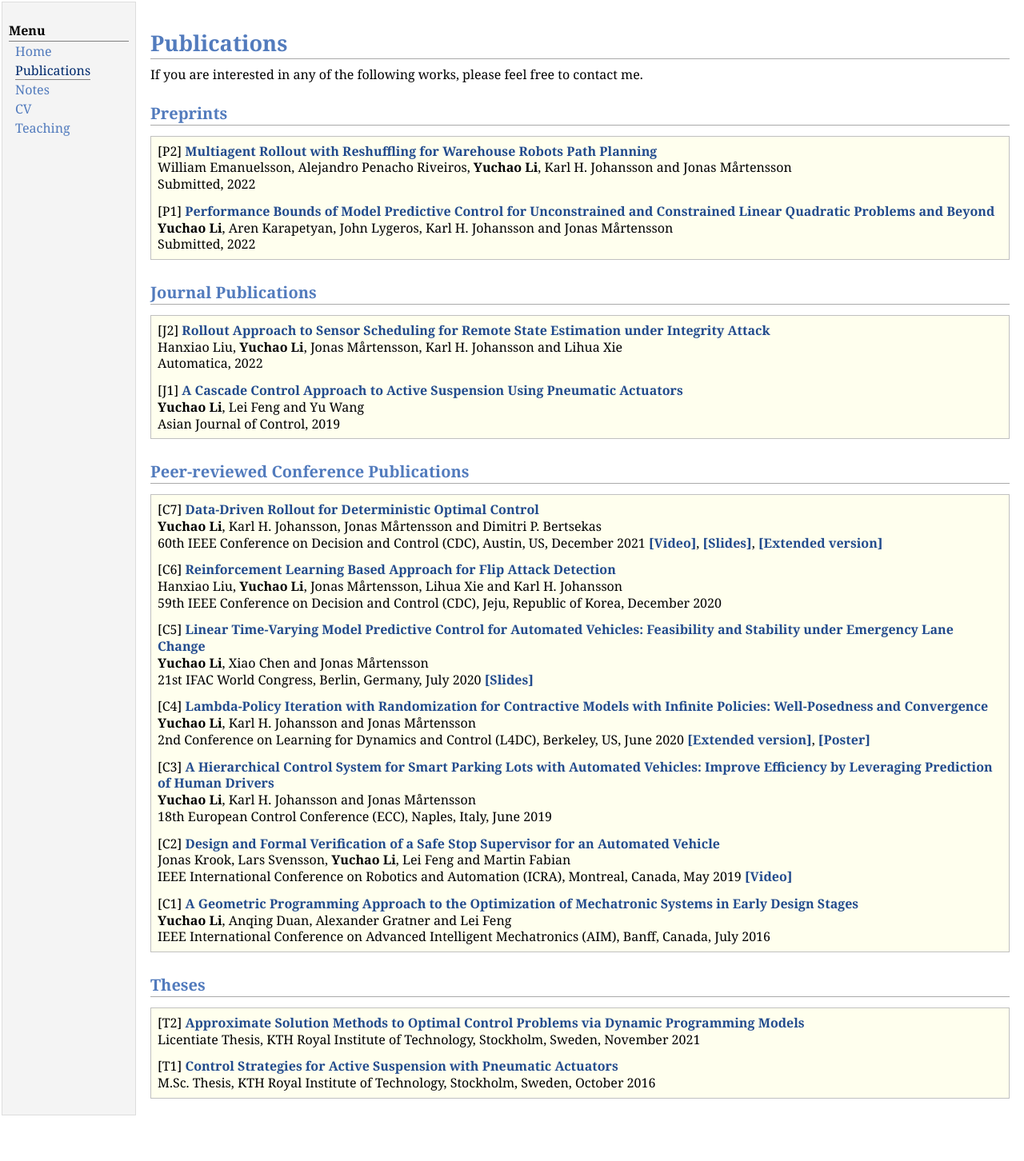
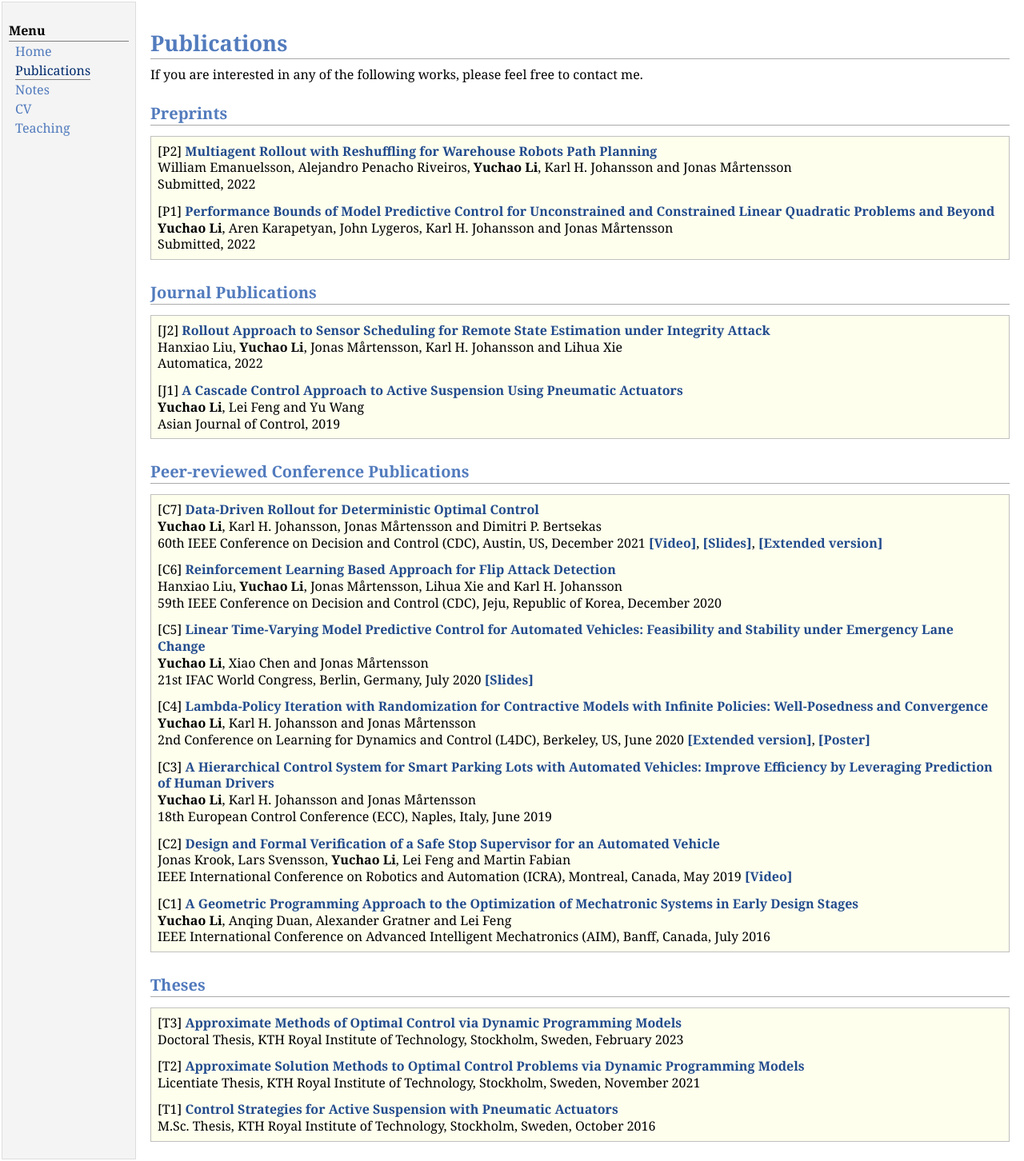
Before and after one commit to yuchaotaigu/yuchaotaigu.github.io, a Jekyll site: the page research.html, which Jekyll copies as it is, in a window 1280 px wide. Shown: the whole page at 80% size. Built offline with Jekyll 4.4.1, drawn with Linux system fonts in a browser that asks for light colours; comment, search, counter and statistics services are not loaded; before the commit the page ends 1397 px from its top, so only the background shows below that.

Commit message:
PhD thesis added

```diff
--- a/research.html
+++ b/research.html
@@ -82,9 +82,11 @@ IEEE International Conference on Advanced Intelligent Mechatronics (AIM), Banff,
 <h2>Theses</h2>
 <div class="infoblock">
 <div class="blockcontent">
+ <p>[T3] <a href="http://urn.kb.se/resolve?urn=urn:nbn:se:kth:diva-324294"><b>Approximate Methods of Optimal Control via Dynamic Programming Models </b></a><br />
+Doctoral Thesis, KTH Royal Institute of Technology, Stockholm, Sweden, February 2023</p>
  <p>[T2] <a href="http://urn.kb.se/resolve?urn=urn:nbn:se:kth:diva-305283"><b>Approximate Solution Methods to Optimal Control Problems via Dynamic Programming Models </b></a><br />
 Licentiate Thesis, KTH Royal Institute of Technology, Stockholm, Sweden, November 2021</p>
-  <p>[T1] <a href="http://urn.kb.se/resolve?urn=urn:nbn:se:kth:diva-194174"><b>Control Strategies for Active Suspension with Pneumatic Actuators </b></a><br />
+ <p>[T1] <a href="http://urn.kb.se/resolve?urn=urn:nbn:se:kth:diva-194174"><b>Control Strategies for Active Suspension with Pneumatic Actuators </b></a><br />
 M.Sc. Thesis, KTH Royal Institute of Technology, Stockholm, Sweden, October 2016</p>
   </div></div>
 
```
